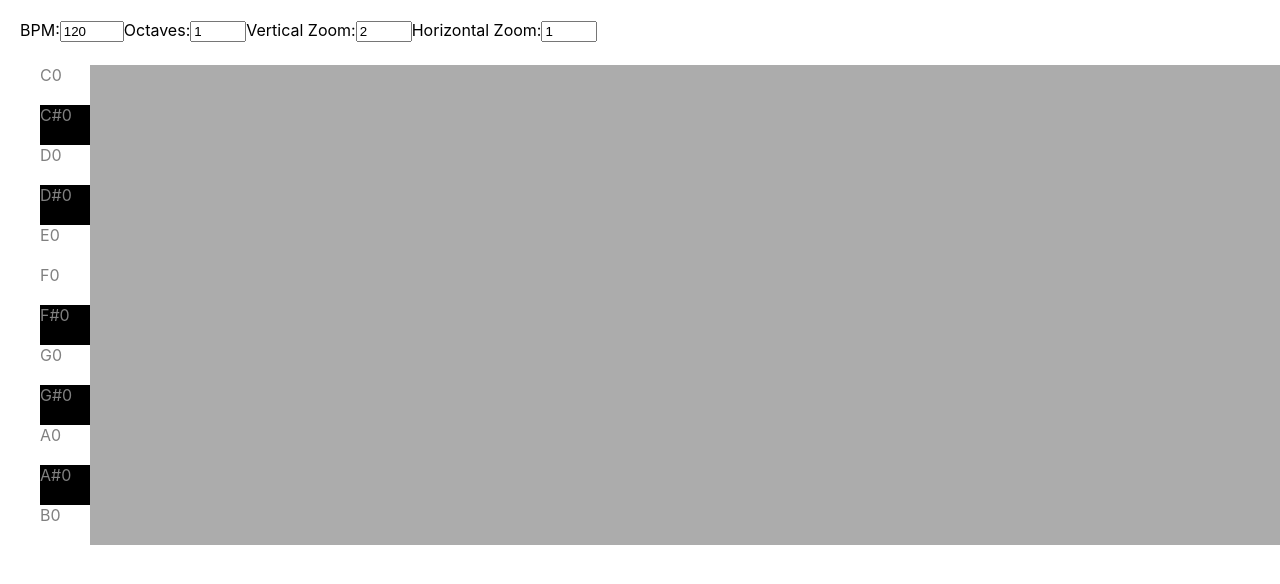
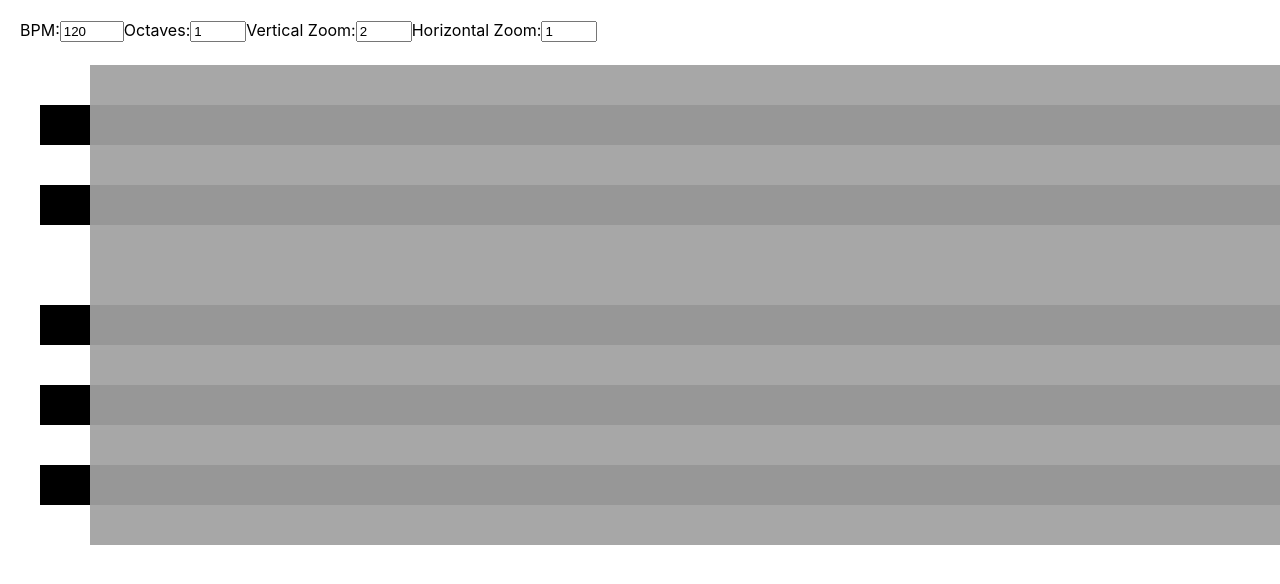
Before and after one commit to myxozoa/midicreator, a React (Create React App) app: page / in a window 1280 px wide. Shown: the top 584 px of the page. Built offline with nearby package versions, Linux system fonts and the light colour scheme.

Commit message:
cleaning up the look of the keys

```diff
--- a/src/components/Note/styles.module.css
+++ b/src/components/Note/styles.module.css
@@ -1,19 +1,21 @@
 .note {
   pointer-events: auto;
-  background: red;
+  background: #fe182e;
   position: absolute;
   user-select: none;
   display: flex;
 }
 
 .handle {
-  width: 5px;
+  width: 3px;
   min-height: 100%;
-  background: blue;
+  background: black;
   cursor: col-resize;
 }
 
 .body {
   flex-grow: 1;
+  display: grid;
+  place-items: center;
   cursor: pointer;
 }
--- a/src/components/PianoRoll/Key/index.jsx
+++ b/src/components/PianoRoll/Key/index.jsx
@@ -1,8 +1,11 @@
-import React from 'react';
-import styles from './styles.module.css';
+import React from "react";
+import styles from "./styles.module.css";
 
-export const Key = ({octave, note, isBlack}) => (
-  <div className={styles.key} style={{ color: 'grey', background: isBlack ? "black" : "white", height: '100%', width: '50px' }}>
-    {note}{octave}
+export const Key = ({ octave, note, isBlack }) => (
+  <div className={styles.key} style={{ color: "grey", background: isBlack ? "black" : "white", height: "100%", width: "50px" }}>
+    <div className={styles.noteName}>
+      {note}
+      {octave}
+    </div>
   </div>
 );
--- a/src/components/PianoRoll/Key/styles.module.css
+++ b/src/components/PianoRoll/Key/styles.module.css
@@ -1,3 +1,17 @@
 .key {
   user-select: none;
 }
+
+.noteName {
+  display: grid;
+  place-items: center;
+  opacity: 0;
+  width: 100%;
+  height: 100%;
+  transition: 70ms opacity ease-out;
+}
+
+.noteName:hover {
+  opacity: 1;
+  transition: 70ms opacity ease-in;
+}
--- a/src/components/PianoRoll/Row/index.jsx
+++ b/src/components/PianoRoll/Row/index.jsx
@@ -1,7 +1,7 @@
-import React, { useRef, useEffect } from 'react';
-import { Key } from '../Key';
-import { Note } from '../../../objects/Note';
-import styles from './styles.module.css';
+import React, { useRef, useEffect } from "react";
+import { Key } from "../Key";
+import { Note } from "../../../objects/Note";
+import styles from "./styles.module.css";
 
 export const Row = ({ height, isBlack, octave, note, notes, setNotes }) => {
   const row = useRef(null);
@@ -13,12 +13,12 @@ export const Row = ({ height, isBlack, octave, note, notes, setNotes }) => {
     if (xOffset < 0) return;
 
     setNotes([...notes, new Note(note, octave, xOffset, 10)]);
-  }
+  };
 
   return (
-    <div onClick={onClick} style={{ height }} className={styles.row}>
+    <div onClick={onClick} data-isBlack={isBlack} style={{ height }} className={styles.row}>
       <Key isBlack={isBlack} note={note} octave={octave} />
-      <div ref={row} id={note + octave + 'sheet'} />
+      <div ref={row} id={note + octave + "sheet"} />
     </div>
-  )
+  );
 };
--- a/src/components/PianoRoll/Row/styles.module.css
+++ b/src/components/PianoRoll/Row/styles.module.css
@@ -1,7 +1,11 @@
 .row {
-  background-color: #acacac;
+  background-color: #a7a7a7;
   display: flex;
   flex-direction: row;
+}
+
+.row[data-isBlack="true"] {
+  background-color: #979797;
 }
 
 .row:hover {
--- a/src/utils.js
+++ b/src/utils.js
@@ -1,31 +1,27 @@
-export const msToPx = () => {
+export const msToPx = () => {};
 
-}
-
-export const pxToMs = () => {
-
-}
+export const pxToMs = () => {};
 
 export class KeyPress {
   static keys = [];
 
-  static init(){
-      document.addEventListener('keydown', (event) => {
-          if (!this.keys.includes(event.key)){
+  static init() {
+    document.addEventListener("keydown", (event) => {
+      if (!this.keys.includes(event.key)) {
         this.keys.push(event.key);
       }
     });
 
-      document.addEventListener('keyup', (event) => {
+    document.addEventListener("keyup", (event) => {
       const index = this.keys.findIndex((key) => key === event.key);
 
-          if (index !== -1){
+      if (index !== -1) {
         this.keys.splice(index, 1);
       }
     });
   }
 
-  static isKeyPressed(key){
+  static isKeyPressed(key) {
     return this.keys.includes(key);
   }
 
```
Also changed, not shown: src/components/Editor/index.jsx (+18 -14 lines). Lines whose indentation alone changed are shown as unchanged.
